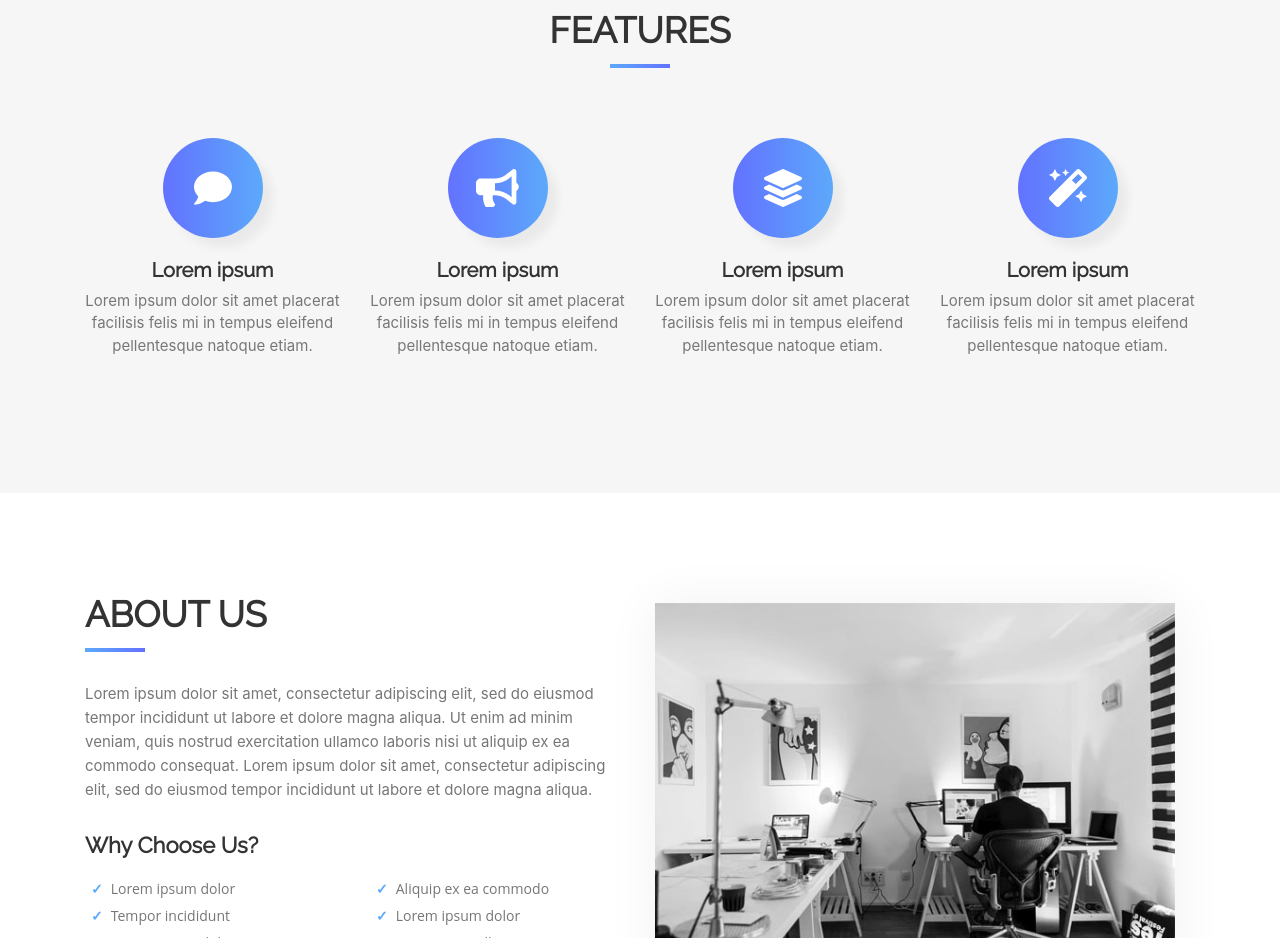
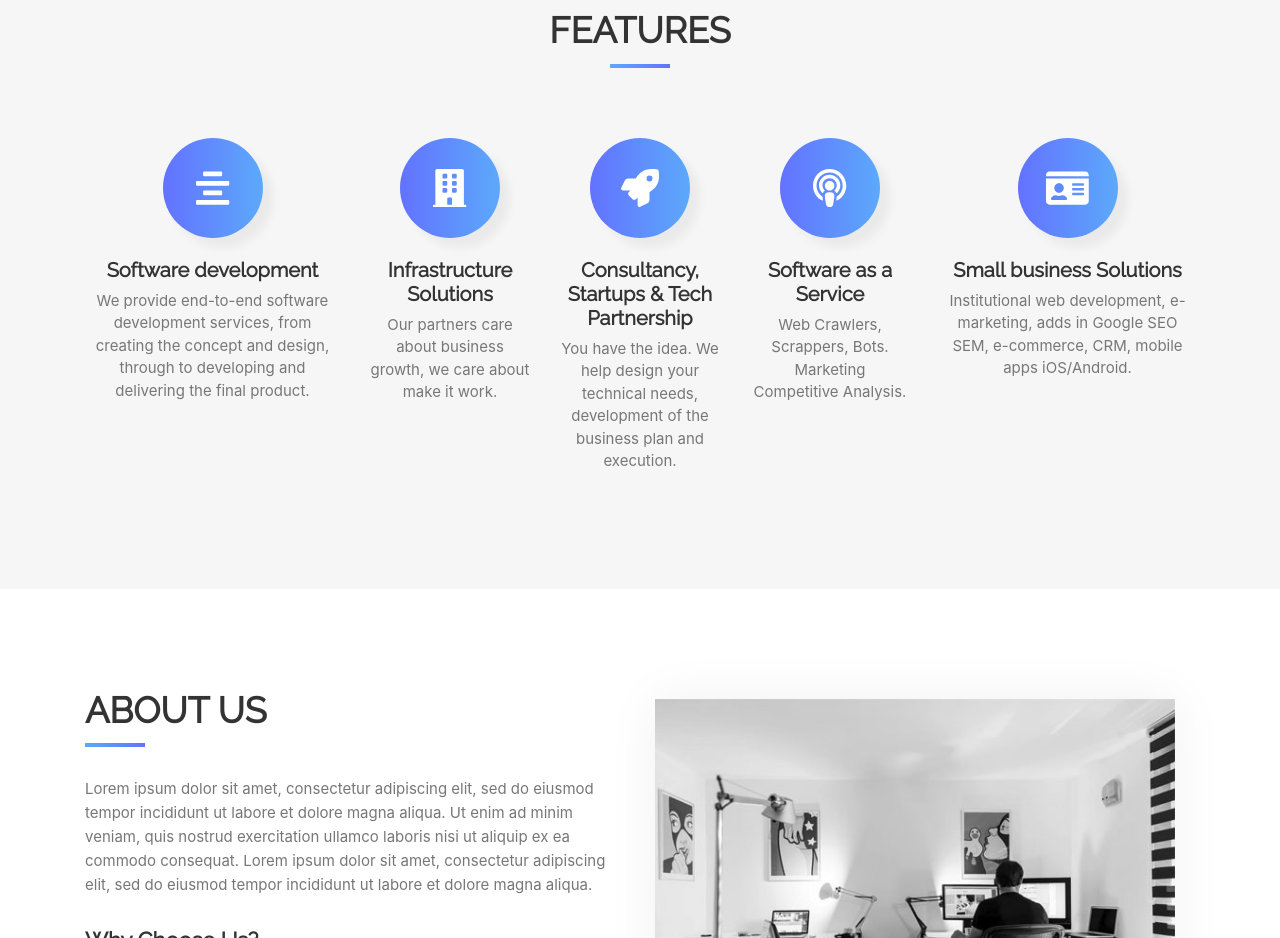
Before and after one commit to azorzini/intertrader-site, a React (Create React App) app: page / in a window 1280 px wide. Shown: the part 940-1878 px from the top of the page. Built offline with nearby package versions, Linux system fonts and the light colour scheme; the HTML template or start-up script is replaced by a standard one.

Commit message:
chore: update features text and icons

```diff
--- a/src/components/Features.jsx
+++ b/src/components/Features.jsx
@@ -1,6 +1,6 @@
 import {Col, Container, Row} from "react-bootstrap";
 import {FontAwesomeIcon} from "@fortawesome/react-fontawesome";
-import {faBullhorn, faComment, faLayerGroup, faMagic} from "@fortawesome/free-solid-svg-icons";
+import {faIdCard, faAlignCenter, faBuilding, faRocket, faPodcast} from "@fortawesome/free-solid-svg-icons";
 import {Styledh3, StyledpP, SectionTitle, SectionTitleh2, StyledI} from "./common.styled";
 import React from "react";
 import styled from "styled-components";
@@ -15,35 +15,48 @@ const Features = () => (
       <Row>
         <Col xs={6} md={3}>
           <StyledI>
-            <FontAwesomeIcon icon={faComment}/>
+            <FontAwesomeIcon icon={faAlignCenter}/>
           </StyledI>
-          <Styledh3>Lorem ipsum</Styledh3>
-          <StyledpP>Lorem ipsum dolor sit amet placerat facilisis felis mi in tempus eleifend pellentesque natoque
-            etiam.</StyledpP>
+          <Styledh3>Software development</Styledh3>
+          <StyledpP>
+            We provide end-to-end software development services, from creating the concept and design, through to developing and delivering the final product.
+          </StyledpP>
         </Col>
-        <Col xs={6} md={3}>
+        <Col xs={6} md={2}>
           <StyledI>
-            <FontAwesomeIcon icon={faBullhorn}/>
+            <FontAwesomeIcon icon={faBuilding}/>
           </StyledI>
-          <Styledh3>Lorem ipsum</Styledh3>
-          <StyledpP>Lorem ipsum dolor sit amet placerat facilisis felis mi in tempus eleifend pellentesque natoque
-            etiam.</StyledpP>
+          <Styledh3>Infrastructure Solutions</Styledh3>
+          <StyledpP>
+            Our partners care about business growth, we care about make it work.
+          </StyledpP>
         </Col>
-        <Col xs={6} md={3}>
+        <Col xs={6} md={2}>
           <StyledI>
-            <FontAwesomeIcon icon={faLayerGroup}/>
+            <FontAwesomeIcon icon={faRocket}/>
           </StyledI>
-          <Styledh3>Lorem ipsum</Styledh3>
-          <StyledpP>Lorem ipsum dolor sit amet placerat facilisis felis mi in tempus eleifend pellentesque natoque
-            etiam.</StyledpP>
+          <Styledh3>Consultancy, Startups & Tech Partnership</Styledh3>
+          <StyledpP>
+            You have the idea. We help design your technical needs, development of the business plan and execution.
+          </StyledpP>
         </Col>
-        <Col xs={6} md={3}>
+        <Col xs={6} md={2}>
           <StyledI>
-            <FontAwesomeIcon icon={faMagic}/>
+            <FontAwesomeIcon icon={faPodcast}/>
           </StyledI>
-          <Styledh3>Lorem ipsum</Styledh3>
-          <StyledpP>Lorem ipsum dolor sit amet placerat facilisis felis mi in tempus eleifend pellentesque natoque
-            etiam.</StyledpP>
+          <Styledh3>Software as a Service</Styledh3>
+          <StyledpP>
+            Web Crawlers, Scrappers, Bots. Marketing Competitive Analysis.
+          </StyledpP>
+        </Col>
+        <Col xs={12} md={3}>
+          <StyledI>
+            <FontAwesomeIcon icon={faIdCard}/>
+          </StyledI>
+          <Styledh3>Small business Solutions</Styledh3>
+          <StyledpP>
+            Institutional web development, e-marketing, adds in Google SEO SEM, e-commerce, CRM, mobile apps iOS/Android.
+          </StyledpP>
         </Col>
       </Row>
     </Container>
```
